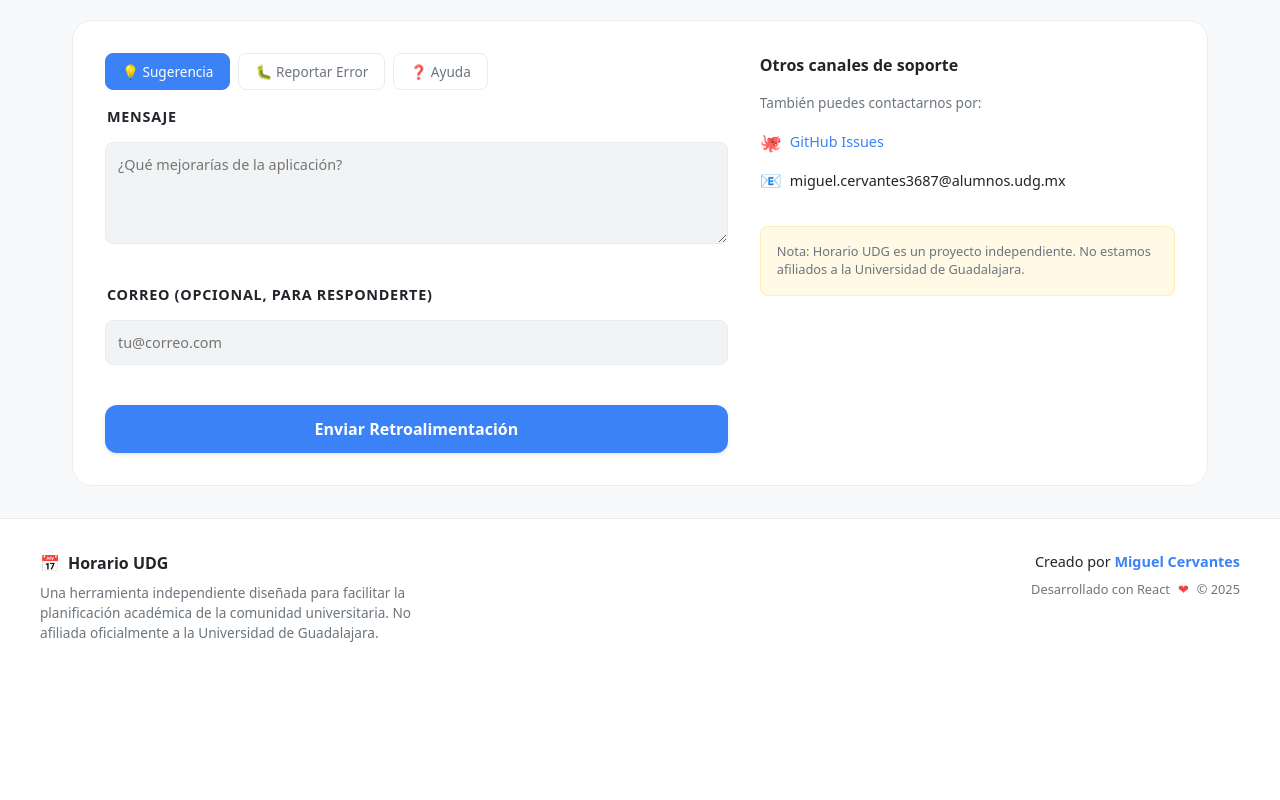
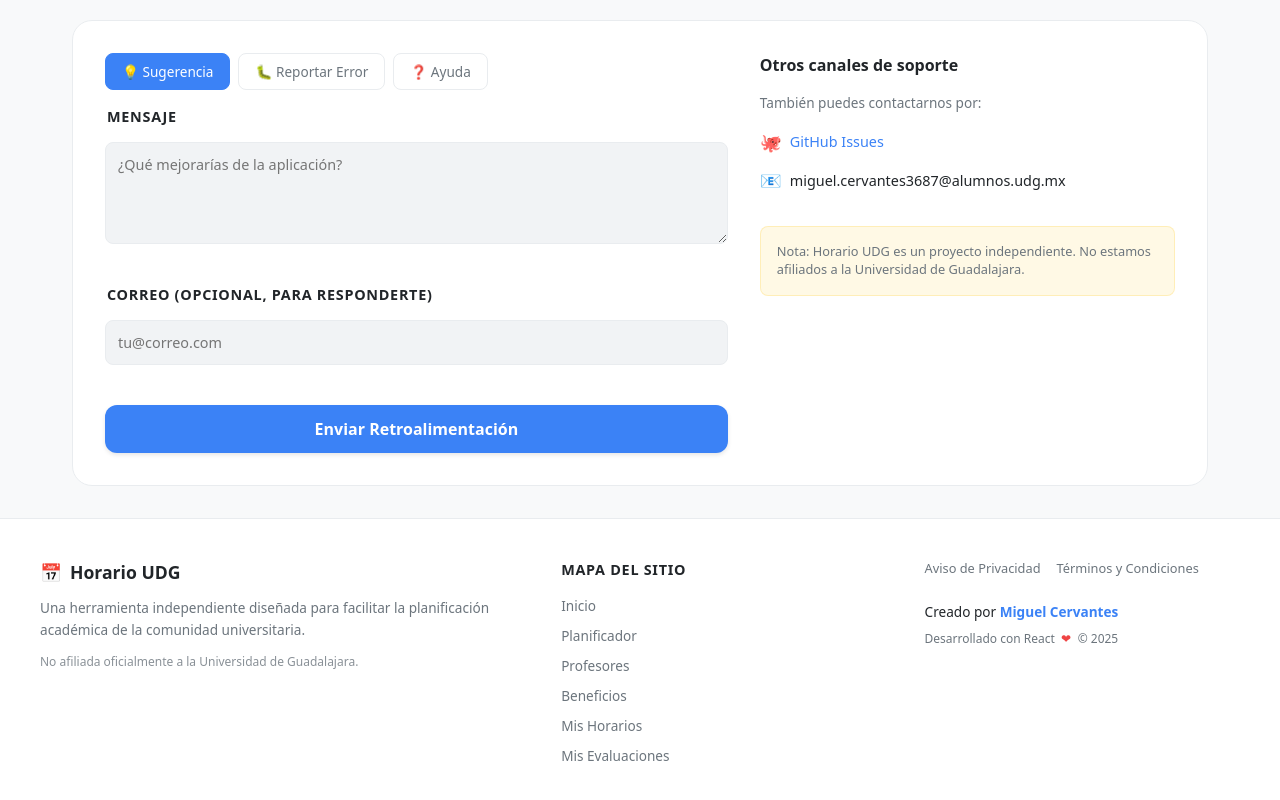
Before and after one commit to Miguel962jaliscoedu/Horario-UDG, a React (Vite) app: page / in a window 1280 px wide. Shown: the part 1194-1994 px from the top of the page. Before the commit the page ends 1870 px from the top, so only its background shows below. Built offline with nearby package versions, Linux system fonts and the light colour scheme; no server answers.

Commit message:
feat: agregar sitemap y enlaces legales al footer
- Migrar a grid de 3 columnas en desktop
- Añadir sección de mapa del sitio con todos los enlaces
- Agregar enlaces a Aviso de Privacidad y Términos
- Organizar créditos y stack tecnológico

```diff
--- a/src/components/Footer.css
+++ b/src/components/Footer.css
@@ -1,37 +1,34 @@
 /* src/components/Footer.css */
 
 .app-footer {
-  margin-top: auto; /* Empuja el footer al final si hay poco contenido */
+  margin-top: auto;
   background-color: var(--bg-secondary-color);
   border-top: 1px solid var(--border-color);
-  padding: 2rem 1.5rem;
+  padding: 2.5rem 1.5rem;
   width: 100%;
 }
 
 .footer-container {
   max-width: 1200px;
   margin: 0 auto;
-  display: flex;
-  flex-direction: column;
-  align-items: center;
-  gap: 1.5rem;
+  display: grid;
+  grid-template-columns: 1fr;
+  gap: 2rem;
   text-align: center;
 }
 
-/* En pantallas grandes, ponemos el contenido lado a lado */
 @media (min-width: 768px) {
   .footer-container {
-    flex-direction: row;
-    justify-content: space-between;
+    grid-template-columns: 1.5fr 1fr 1fr;
     text-align: left;
-    align-items: flex-start;
+    gap: 3rem;
   }
 }
 
-/* Sección de la Izquierda (Info del proyecto) */
-.footer-info h3 {
-  margin: 0 0 0.5rem 0;
-  font-size: 1rem;
+/* Footer About Section */
+.footer-about h3 {
+  margin: 0 0 0.75rem 0;
+  font-size: 1.1rem;
   font-weight: 700;
   color: var(--text-color);
   display: flex;
@@ -39,29 +36,108 @@
   gap: 0.5rem;
   justify-content: center;
 }
-@media (min-width: 768px) { .footer-info h3 { justify-content: flex-start; } }
 
-.footer-info p {
+@media (min-width: 768px) {
+  .footer-about h3 {
+    justify-content: flex-start;
+  }
+}
+
+.footer-about p {
   margin: 0;
   font-size: 0.85rem;
   color: var(--text-secondary-color);
-  line-height: 1.5;
-  max-width: 400px;
+  line-height: 1.6;
 }
 
-/* Sección de la Derecha (Créditos y Enlaces) */
+.footer-disclaimer {
+  margin-top: 0.75rem !important;
+  font-size: 0.75rem !important;
+  opacity: 0.8;
+}
+
+/* Sitemap Section */
+.footer-sitemap h4 {
+  margin: 0 0 1rem 0;
+  font-size: 0.9rem;
+  font-weight: 600;
+  color: var(--text-color);
+  text-transform: uppercase;
+  letter-spacing: 0.05em;
+}
+
+.sitemap-nav {
+  display: flex;
+  flex-direction: column;
+  gap: 0.6rem;
+  text-align: center;
+}
+
+@media (min-width: 768px) {
+  .sitemap-nav {
+    text-align: left;
+  }
+}
+
+.sitemap-nav a {
+  color: var(--text-secondary-color);
+  text-decoration: none;
+  font-size: 0.85rem;
+  transition: color 0.2s;
+}
+
+.sitemap-nav a:hover {
+  color: var(--primary-color);
+}
+
+/* Footer Bottom Section */
+.footer-bottom {
+  display: flex;
+  flex-direction: column;
+  gap: 1.5rem;
+}
+
+.footer-legal {
+  display: flex;
+  gap: 1rem;
+  justify-content: center;
+  flex-wrap: wrap;
+}
+
+@media (min-width: 768px) {
+  .footer-legal {
+    justify-content: flex-start;
+  }
+}
+
+.footer-legal a {
+  color: var(--text-secondary-color);
+  text-decoration: none;
+  font-size: 0.8rem;
+  transition: color 0.2s;
+}
+
+.footer-legal a:hover {
+  color: var(--primary-color);
+}
+
+/* Credits */
 .footer-credits {
   display: flex;
   flex-direction: column;
   gap: 0.5rem;
   align-items: center;
 }
-@media (min-width: 768px) { .footer-credits { align-items: flex-end; } }
+
+@media (min-width: 768px) {
+  .footer-credits {
+    align-items: flex-start;
+  }
+}
 
 .developer-tag {
-  font-size: 0.9rem;
+  font-size: 0.85rem;
   color: var(--text-color);
-  font-weight: 500;
 }
 
 .developer-tag a {
@@ -69,38 +145,26 @@
   text-decoration: none;
   font-weight: 700;
   position: relative;
-  transition: color 0.2s;
 }
 
 .developer-tag a:hover {
   color: var(--primary-color-hover);
 }
 
-/* Efecto de subrayado animado en el link */
-.developer-tag a::after {
-  content: '';
-  position: absolute;
-  width: 100%;
-  height: 2px;
-  bottom: -2px;
-  left: 0;
-  background-color: var(--primary-color);
-  transform: scaleX(0);
-  transform-origin: right;
-  transition: transform 0.3s ease;
-}
-
-.developer-tag a:hover::after {
-  transform: scaleX(1);
-  transform-origin: left;
-}
-
 .tech-stack {
-  font-size: 0.8rem;
+  font-size: 0.75rem;
   color: var(--text-secondary-color);
   display: flex;
   align-items: center;
-  gap: 0.5rem;
+  gap: 0.4rem;
+  flex-wrap: wrap;
+  justify-content: center;
+}
+
+@media (min-width: 768px) {
+  .tech-stack {
+    justify-content: flex-start;
+  }
 }
 
 .heart-icon {
--- a/src/components/Footer.jsx
+++ b/src/components/Footer.jsx
@@ -1,6 +1,7 @@
 // src/components/Footer.jsx
 import React from 'react';
-import './Footer.css'; // Importamos los estilos
+import { Link } from 'react-router-dom';
+import './Footer.css';
 
 export function Footer() {
     const currentYear = new Date().getFullYear();
@@ -9,18 +10,39 @@ export function Footer() {
         <footer className="app-footer">
             <div className="footer-container">
 
-                {/* Lado Izquierdo: Información del Proyecto */}
-                <div className="footer-info">
+                {/* Columna 1: Información del Proyecto */}
+                <div className="footer-section footer-about">
                     <h3>
                         <span>📅</span> Horario UDG
                     </h3>
                     <p>
                         Una herramienta independiente diseñada para facilitar la planificación académica de la comunidad universitaria.
+                    </p>
+                    <p className="footer-disclaimer">
                         No afiliada oficialmente a la Universidad de Guadalajara.
                     </p>
                 </div>
 
-                {/* Lado Derecho: Créditos */}
+                {/* Columna 2: Mapa del Sitio */}
+                <div className="footer-section footer-sitemap">
+                    <h4>Mapa del Sitio</h4>
+                    <nav className="sitemap-nav">
+                        <Link to="/">Inicio</Link>
+                        <Link to="/planear">Planificador</Link>
+                        <Link to="/profesores">Profesores</Link>
+                        <Link to="/beneficios">Beneficios</Link>
+                        <Link to="/mis-horarios">Mis Horarios</Link>
+                        <Link to="/mis-evaluaciones">Mis Evaluaciones</Link>
+                    </nav>
+                </div>
+
+                {/* Columna 3: Legal y Créditos */}
+                <div className="footer-section footer-bottom">
+                    <div className="footer-legal">
+                        <Link to="/privacidad">Aviso de Privacidad</Link>
+                        <Link to="/terminos">Términos y Condiciones</Link>
+                    </div>
+
                     <div className="footer-credits">
                         <div className="developer-tag">
                             Creado por{' '}
@@ -38,6 +60,7 @@ export function Footer() {
                             <span>&copy; {currentYear}</span>
                         </div>
                     </div>
+                </div>
 
             </div>
         </footer>
```
Lines whose indentation alone changed are shown as unchanged.
